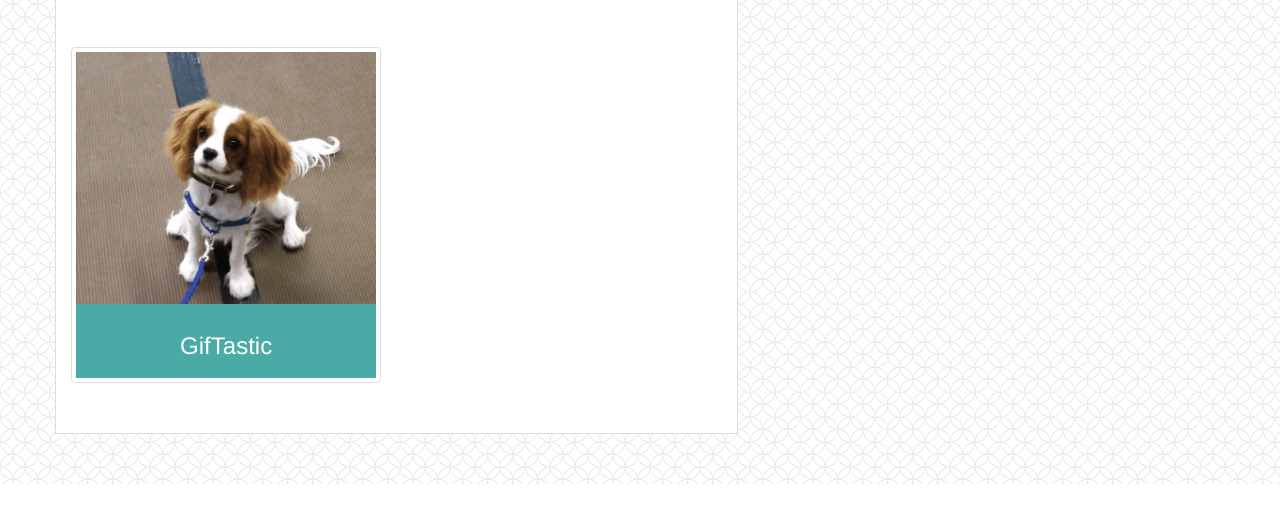
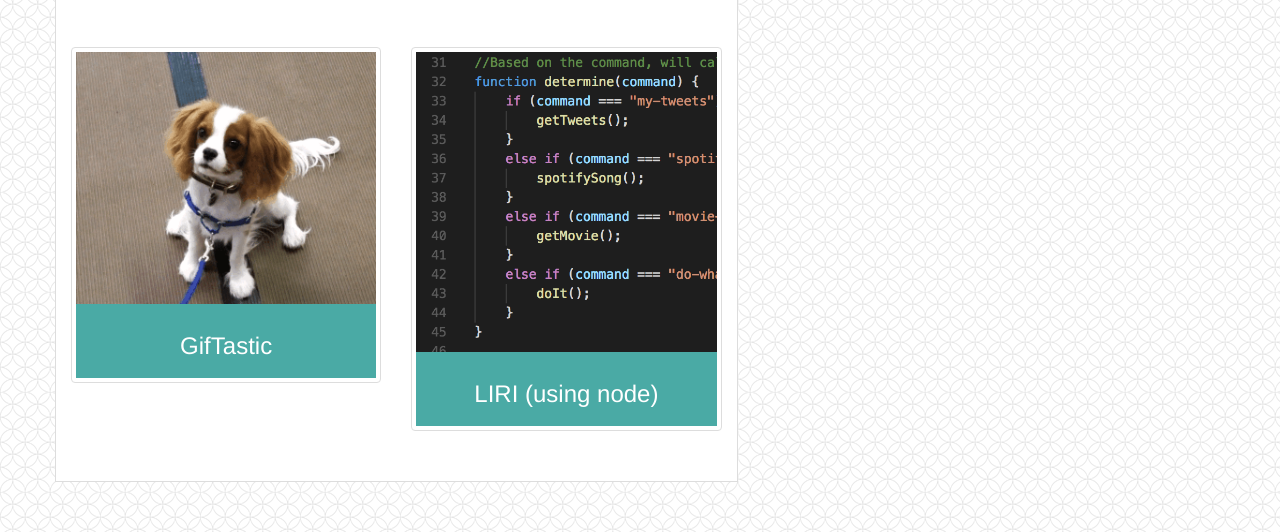
Before and after one commit to jshreck/Bootstrap-Portfolio, a plain HTML site: page portfolio.html in a window 1280 px wide. Shown: the part 908-1440 px from the top of the page. Before the commit the page ends 1392 px from the top, so only its background shows below. Drawn offline with nearby package versions, Linux system fonts and the light colour scheme.

Commit message:
node app, need to work on thubnail alignment

```diff
--- a/portfolio.html
+++ b/portfolio.html
@@ -112,6 +112,14 @@
             </div>
           </div>
           <div class="col-sm-6">
+            <div class="thumbnail">
+              <a href="https://github.com/jshreck/liri-node-app/" target="_blank">
+                <img src="./assets/images/liri-node-app.png" alt="LIRI">
+                <div class="caption">
+                  <h3>LIRI (using node)</h3>
+                </div>
+              </a>
+            </div>
           </div>
         </div>
       </section>
```
Also changed, not shown: assets/images/liri-node-app.png (added), 2 other files.
